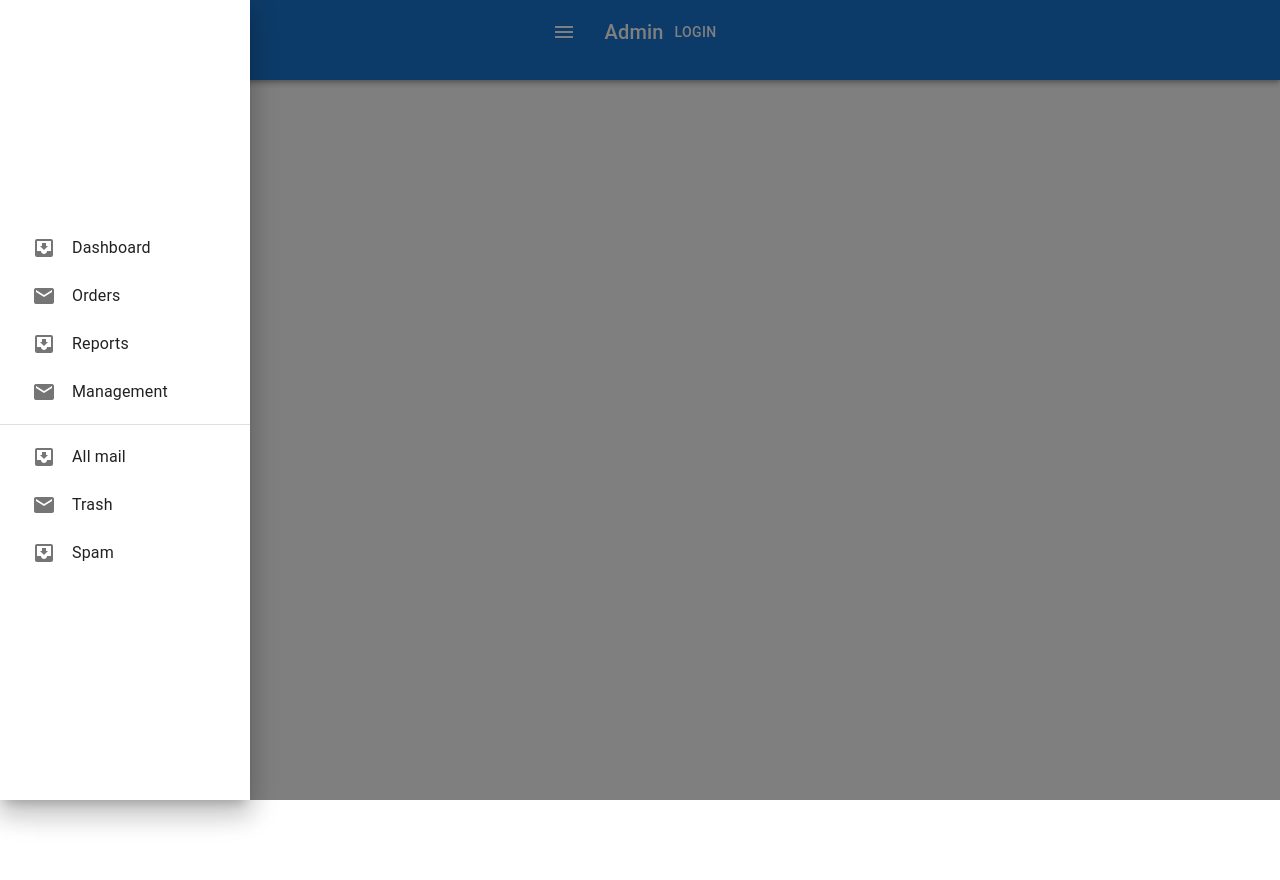
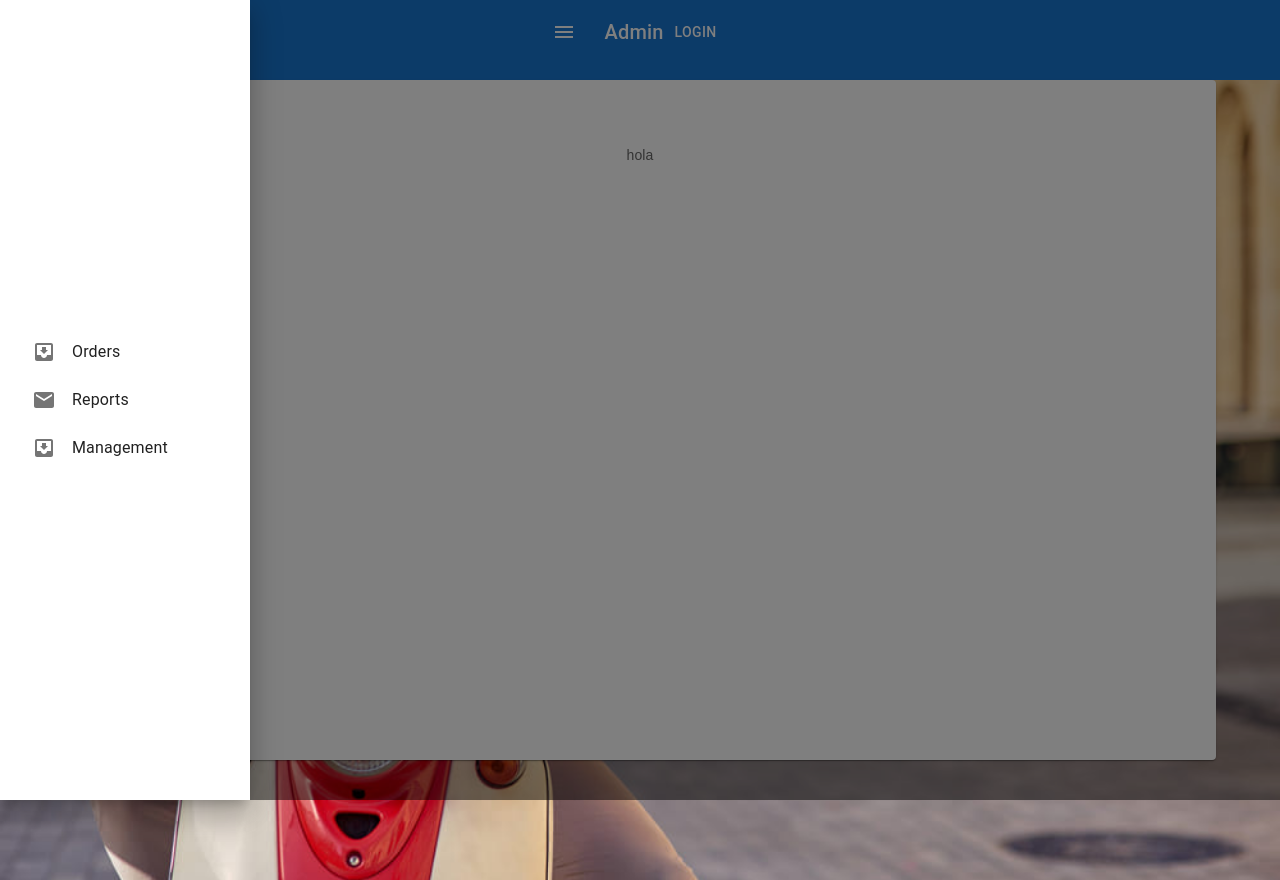
Before and after one commit to mrHann69/proyecto-curso-www, a React (Create React App) app: page /admin/orders in a window 1280 px wide. Both pictures are taken after a click on the button "menu". Before the commit the page ends 800 px from the top, so only its background shows below. Built offline with nearby package versions, Linux system fonts and the light colour scheme.

Commit message:
avance admin

```diff
--- a/src/components/admin/admin.jsx
+++ b/src/components/admin/admin.jsx
@@ -1,12 +1,16 @@
 import ButtonAppBar from "../navbar/navbar";
 //import TemporaryDrawer from "../sidebar/sidebar";
+import AdminDiv from "../aux_admin/AdminDiv.jsx"
+import "../aux_admin/AuxAdmin.css"
 
 function Admin() {
-    return (
-        <div className="Admin">
-            <ButtonAppBar></ButtonAppBar>
-        </div>
-    );
+    return(
+        <div>
+            <ButtonAppBar/>
+            <div id="bdiv">
+                <AdminDiv component={ <a>hola</a>}/>
+            </div>
+        </div>);
 }
 
 export default Admin
--- /dev/null
+++ b/src/components/aux_admin/AdminDiv.jsx
@@ -0,0 +1,23 @@
+import "./AuxAdmin.css";
+
+import Paper from '@mui/material/Paper';
+import { styled } from '@mui/material/styles';
+
+const Item = styled(Paper)(({ theme }) => ({
+  backgroundColor: theme.palette.mode === 'dark' ? '#1A2027' : '#fff',
+  ...theme.typography.body2,
+  padding: theme.spacing(1),
+  color: theme.palette.text.secondary,
+  flexGrow: 1,
+  textAlign: 'center',
+   margin:"auto",
+   paddingTop:65,
+}));
+
+export default function AdminDiv(props){
+    return(
+    <Item sx={{ width: "90%" , height:"85%"}}>
+        {props.component}
+    </Item>
+ );
+}
--- /dev/null
+++ b/src/components/aux_admin/AuxAdmin.css
@@ -0,0 +1,7 @@
+#bdiv{
+  width: 100vw;
+  height: 100vh;
+  background-image: url('./img3.jpg');
+  background-size: cover;
+  background-position: center;
+}
--- a/src/components/dashboard/dashboard.jsx
+++ /dev/null
@@ -1,10 +0,0 @@
-import React from "react";
-import ButtonAppBar from "../navbar/navbar";
-
-const Dashboard = () => {
-    return <div>
-        <ButtonAppBar/>
-        Dashboard</div>
-}
-
-export default Dashboard
--- a/src/components/management/management.jsx
+++ b/src/components/management/management.jsx
@@ -1,12 +1,18 @@
 import React from "react"
 import ButtonAppBar from "../navbar/navbar";
+import AdminDiv from "../aux_admin/AdminDiv.jsx"
+
+import "../aux_admin/AuxAdmin.css"
 
 
 const Management = () => {
-    return <div>
-        <ButtonAppBar/>
-        Management
-    </div>
+    return(
+        <div>
+            <ButtonAppBar/>
+            <div id="bdiv">
+                <AdminDiv component={ <a>hola</a>}/>
+            </div>
+        </div>);
 }
 
 export default Management
--- a/src/components/orders/orders.jsx
+++ b/src/components/orders/orders.jsx
@@ -1,11 +1,18 @@
 import React from "react"
 import ButtonAppBar from "../navbar/navbar";
 
+import AdminDiv from "../aux_admin/AdminDiv.jsx"
+
+import "../aux_admin/AuxAdmin.css"
 
 const Orders = () => {
-    return <div>
-        <ButtonAppBar/>
-        Orders</div>
+    return(
+        <div>
+            <ButtonAppBar/>
+            <div id="bdiv">
+                <AdminDiv component={ <a>hola</a>}/>
+            </div>
+        </div>);
 }
 
 export default Orders
--- a/src/components/reports/reports.jsx
+++ b/src/components/reports/reports.jsx
@@ -1,11 +1,17 @@
 import React from "react"
 import ButtonAppBar from "../navbar/navbar";
 
+import AdminDiv from "../aux_admin/AdminDiv.jsx"
+import "../aux_admin/AuxAdmin.css"
 
 const Reports = () => {
-    return <div>
-        <ButtonAppBar/>
-        Reports</div>
+    return(
+        <div>
+            <ButtonAppBar/>
+            <div id="bdiv">
+                <AdminDiv component={ <a>hola</a>}/>
+            </div>
+        </div>);
 }
 
 export default Reports;
--- a/src/components/routerProtected/router.jsx
+++ b/src/components/routerProtected/router.jsx
@@ -6,7 +6,6 @@ import DeliveryMan from "../deliveryMan/deliveryMan.jsx"
 import LoginForm from "../login/login.jsx"
 import RegisterForm from "../login/register/comp_registro.jsx"
 import img from "../../public/default.jpg"
-import Dashboard from '../dashboard/dashboard.jsx';
 import Orders from '../orders/orders.jsx';
 import Reports from '../reports/reports.jsx';
 import Management from '../management/management.jsx';
@@ -23,7 +22,6 @@ function Router(token, redirectPath="/login") {
         <Route path="/register" element={<RegisterForm/>}></Route>
 
         <Route path="/admin" element={<Admin/>}></Route>
-        <Route path="/admin/dashboard" element={<Dashboard />}></Route>
         <Route path="/admin/orders" element={<Orders />}></Route>
         <Route path="/admin/reports" element={<Reports />}></Route>
         <Route path="/admin/management" element={<Management />}></Route>
--- a/src/components/sidebar/sidebar.jsx
+++ b/src/components/sidebar/sidebar.jsx
@@ -1,9 +1,7 @@
 import * as React from 'react';
 import Box from '@mui/material/Box';
 import Drawer from '@mui/material/Drawer';
-//import Button from '@mui/material/Button';
 import List from '@mui/material/List';
-import Divider from '@mui/material/Divider';
 import ListItem from '@mui/material/ListItem';
 import ListItemButton from '@mui/material/ListItemButton';
 import ListItemIcon from '@mui/material/ListItemIcon';
@@ -21,22 +19,9 @@ export default function TemporaryDrawer({state, setState, toggleDrawer}) {
       onKeyDown={toggleDrawer(anchor, false)}
     >
       <List>
-        {['Dashboard', 'Orders', 'Reports', 'Management'].map((text, index) => (
+        {[ 'Orders', 'Reports', 'Management'].map((text, index) => (
           <ListItem key={text} disablePadding>
             <ListItemButton href={`/admin/${text.toLowerCase()}`}>
-              <ListItemIcon>
-                {index % 2 === 0 ? <InboxIcon /> : <MailIcon />}
-              </ListItemIcon>
-              <ListItemText primary={text} />
-            </ListItemButton>
-          </ListItem>
-        ))}
-      </List>
-      <Divider />
-      <List>
-        {['All mail', 'Trash', 'Spam'].map((text, index) => (
-          <ListItem key={text} disablePadding>
-            <ListItemButton>
               <ListItemIcon>
                 {index % 2 === 0 ? <InboxIcon /> : <MailIcon />}
               </ListItemIcon>
```
Also changed, not shown: src/components/aux_admin/img3.jpg (added).
